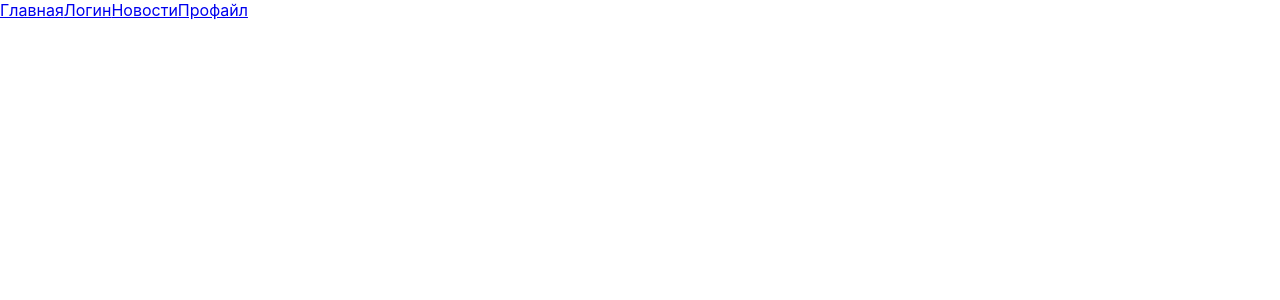
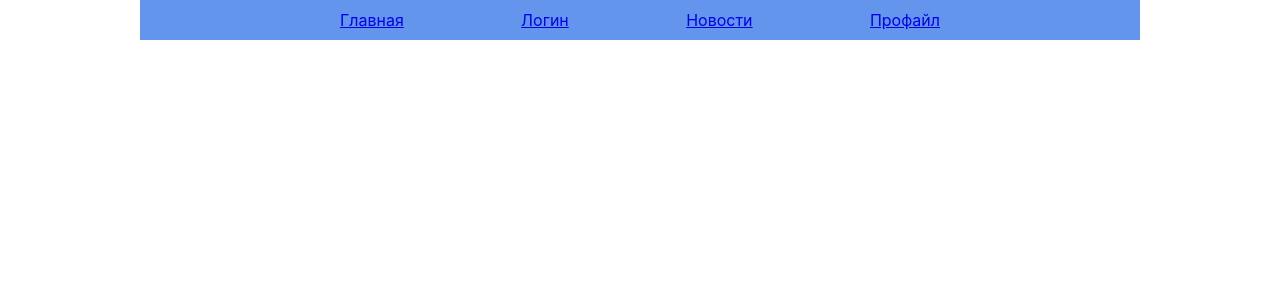
Before and after one commit to Yuranuch/News_page, a React (Create React App) app: page / in a window 1280 px wide. Shown: the top 300 px of the page. Built offline with nearby package versions, Linux system fonts and the light colour scheme.

Commit message:
router-dom installed

```diff
--- a/package.json
+++ b/package.json
@@ -5,6 +5,7 @@
   "dependencies": {
     "react": "^16.11.0",
     "react-dom": "^16.11.0",
+    "react-router-dom": "^5.1.2",
     "react-scripts": "3.2.0"
   },
   "scripts": {
--- a/src/Components/Header/Header.module.css
+++ b/src/Components/Header/Header.module.css
@@ -1,3 +1,9 @@
 .header {
-
+    max-width: 1000px;
+    background-color: cornflowerblue;
+    display: flex;
+    margin: 0 auto;
+    justify-content: center;
+    align-items: center;
+    min-height: 40px;
 }
--- a/src/Components/Header/Navigation/Navigation.module.css
+++ b/src/Components/Header/Navigation/Navigation.module.css
@@ -1,3 +1,6 @@
 .navigation {
+    width: 600px;
+    display: flex;
+    justify-content: space-between;
 
 }
```
Also changed, not shown: 1 other file (tests, documents, lock files or other folders).
